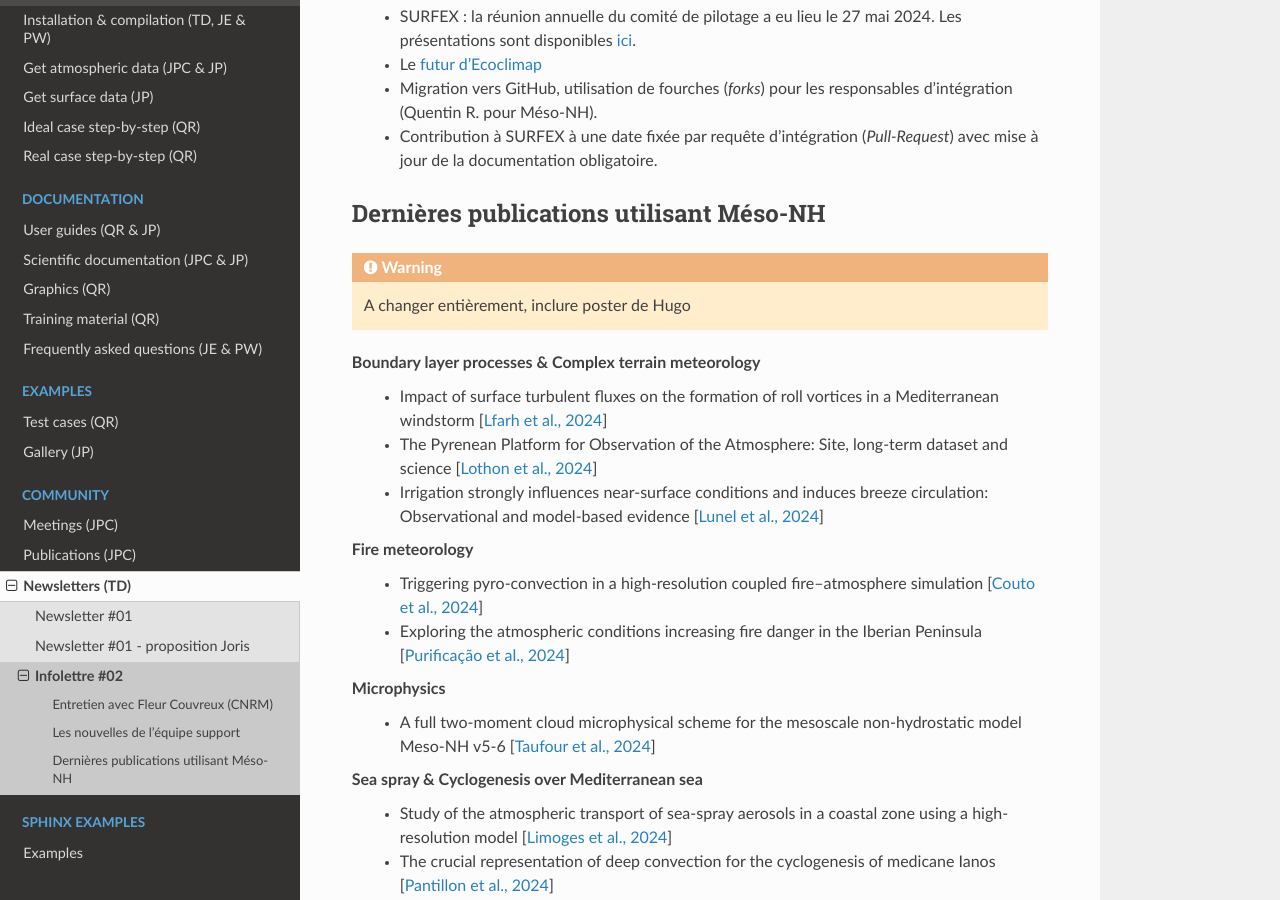
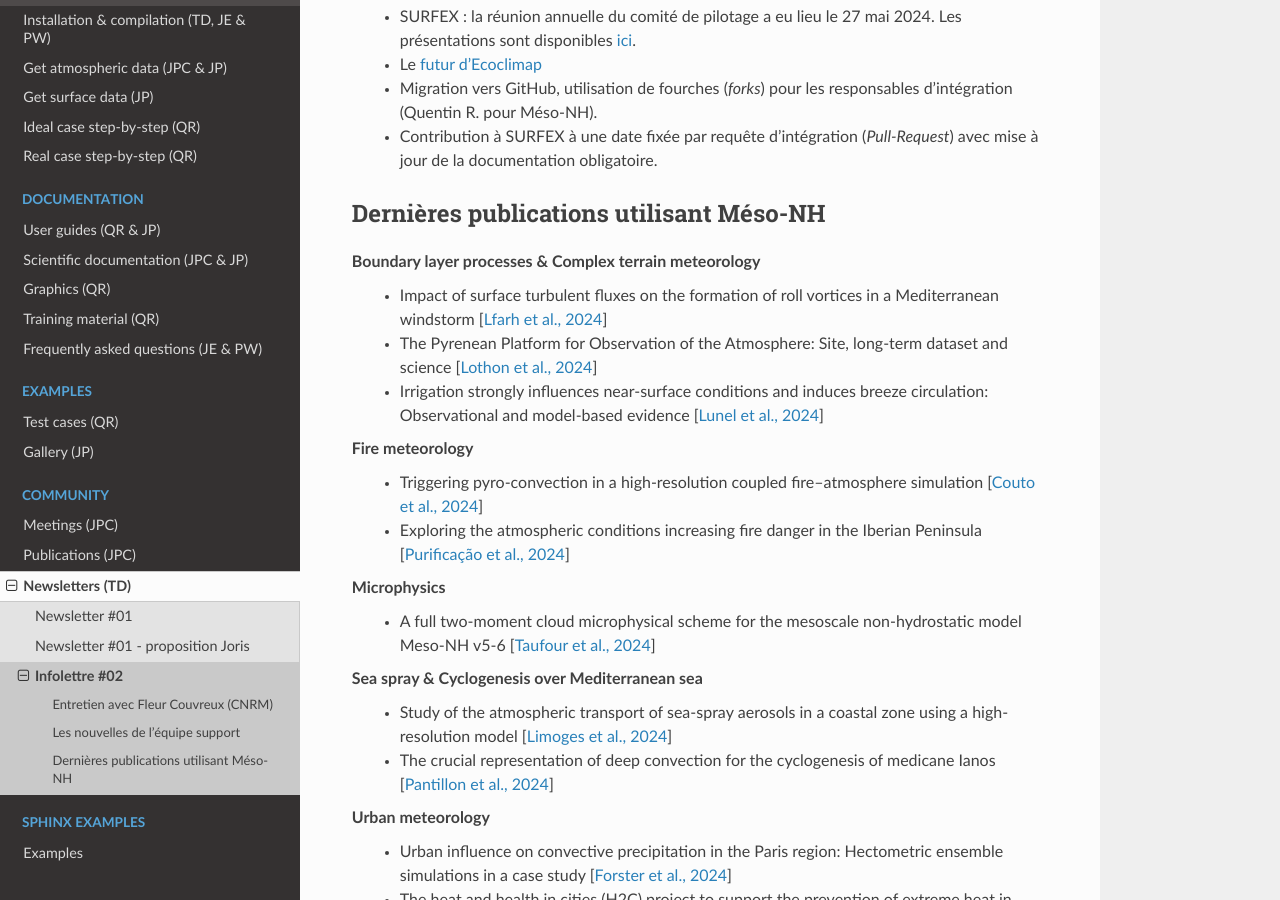
Before and after one commit to JorisPianezze/mesonh_beta_test_guide, a Sphinx documentation site: the page built from docs/source/community/newsletters/newsletter_02.rst, in a window 1280 px wide and 900 px high, scrolled down 4213 px. Built offline with Sphinx 7.4.7 and the Read the Docs theme 2.0.0, drawn with Linux system fonts in a browser that asks for light colours.

Commit message:
Update newsletter_02.rst
delete Warning

```diff
--- a/docs/source/community/newsletters/newsletter_02.rst
+++ b/docs/source/community/newsletters/newsletter_02.rst
@@ -90,10 +90,6 @@
 Dernières publications utilisant Méso-NH
 ****************************************************************************************
 
-.. warning::
-
-   A changer entièrement, inclure poster de Hugo
-
 Boundary layer processes & Complex terrain meteorology
   - Impact of surface turbulent fluxes on the formation of roll vortices in a Mediterranean windstorm [`Lfarh et al., 2024 <https://doi.org/10.22541/essoar.169774560.07703883/v1>`_]
   - The Pyrenean Platform for Observation of the Atmosphere: Site, long-term dataset and science [`Lothon et al., 2024 <https://doi.org/10.5194/amt-2024-10>`_]
```
